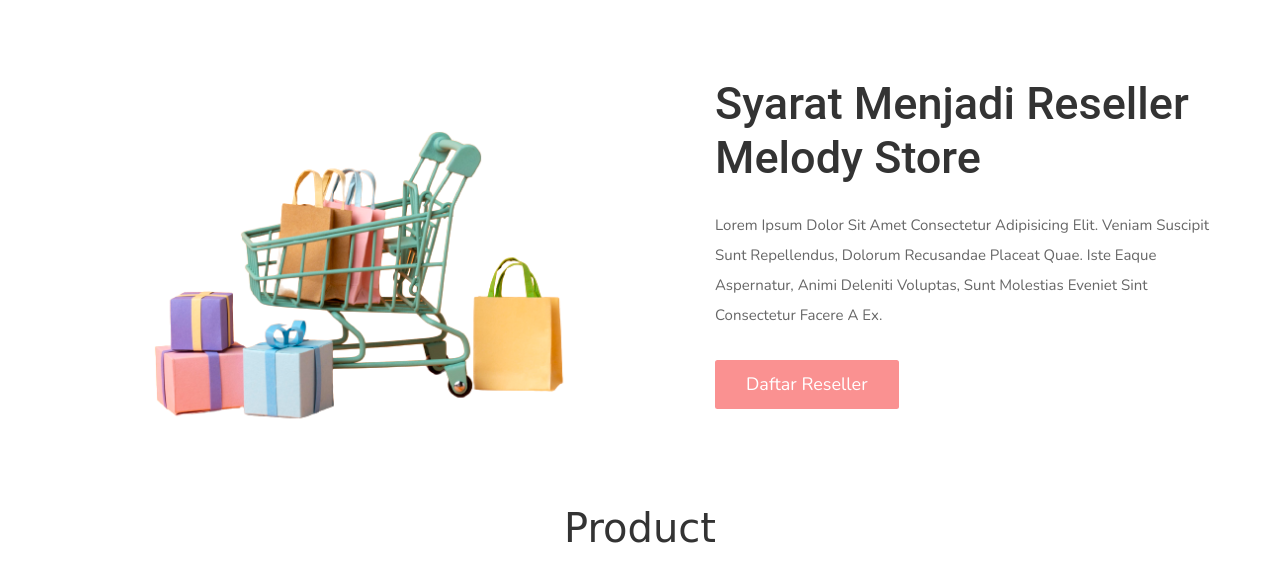
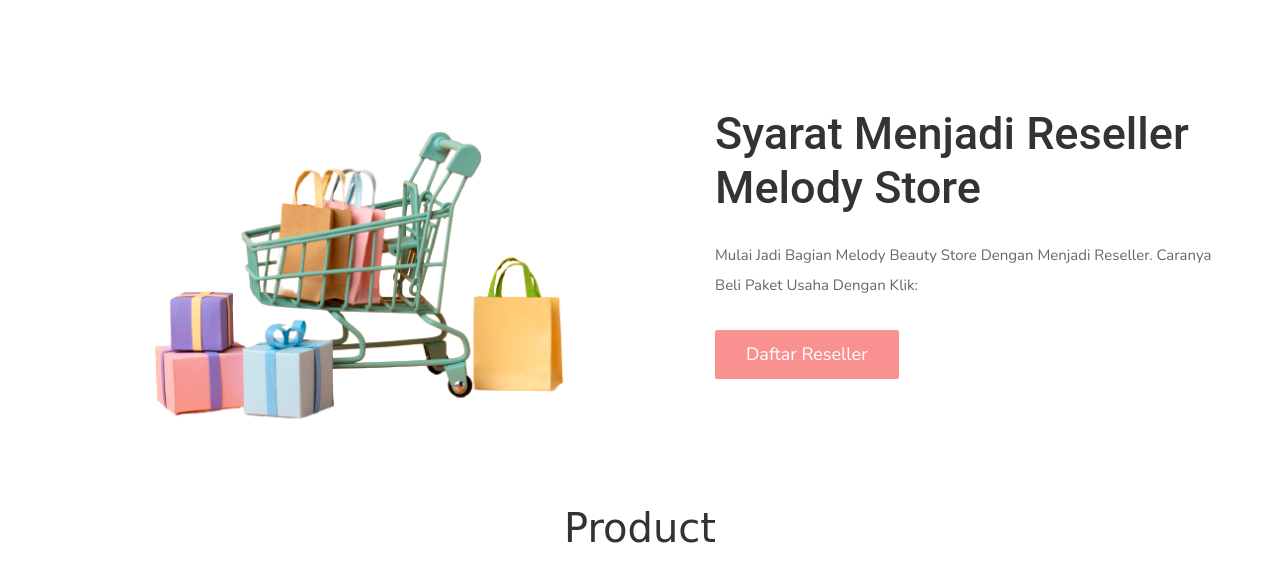
Before and after one commit to itsersa/WSI, a PHP site: page /wsi/contact.php in a window 1280 px wide. Shown: the part 809-1389 px from the top of the page. Run offline with PHP 8.4, Linux system fonts and the light colour scheme; some libraries are stand-ins or nearby versions; some web fonts are replaced.

Commit message:
Update contact.php

```diff
--- a/TA SEM 3/contact.php
+++ b/TA SEM 3/contact.php
@@ -47,7 +47,7 @@
 
        <div class="content">
           <h3>Yuk Jadi Reseller Melody Store!</h3>
-          <p>Lorem ipsum dolor sit amet consectetur, adipisicing elit. Ut officia, accusantium mollitia laudantium dolorum dolore.</p>
+          <p>Jadi bagian Melody store dan dapatkan banyak keuntungan dengan menjadi reseller Melody Store</p>
        </div>
 
     </section>
@@ -63,8 +63,8 @@
 
     <div class="content">
        <h3>Syarat Menjadi Reseller Melody Store</h3>
-       <p>Lorem ipsum dolor sit amet consectetur adipisicing elit. Veniam suscipit sunt repellendus, dolorum recusandae placeat quae. Iste eaque aspernatur, animi deleniti voluptas, sunt molestias eveniet sint consectetur facere a ex.</p>
-       <a href="#" class="btn">Daftar Reseller</a>
+       <p>Mulai jadi bagian Melody Beauty Store dengan menjadi reseller. Caranya beli paket usaha dengan klik:</p>
+       <a href="https://www.tiktok.com/@melodybeauty29" class="btn">Daftar Reseller</a>
     </div>
 
  </section>
```
